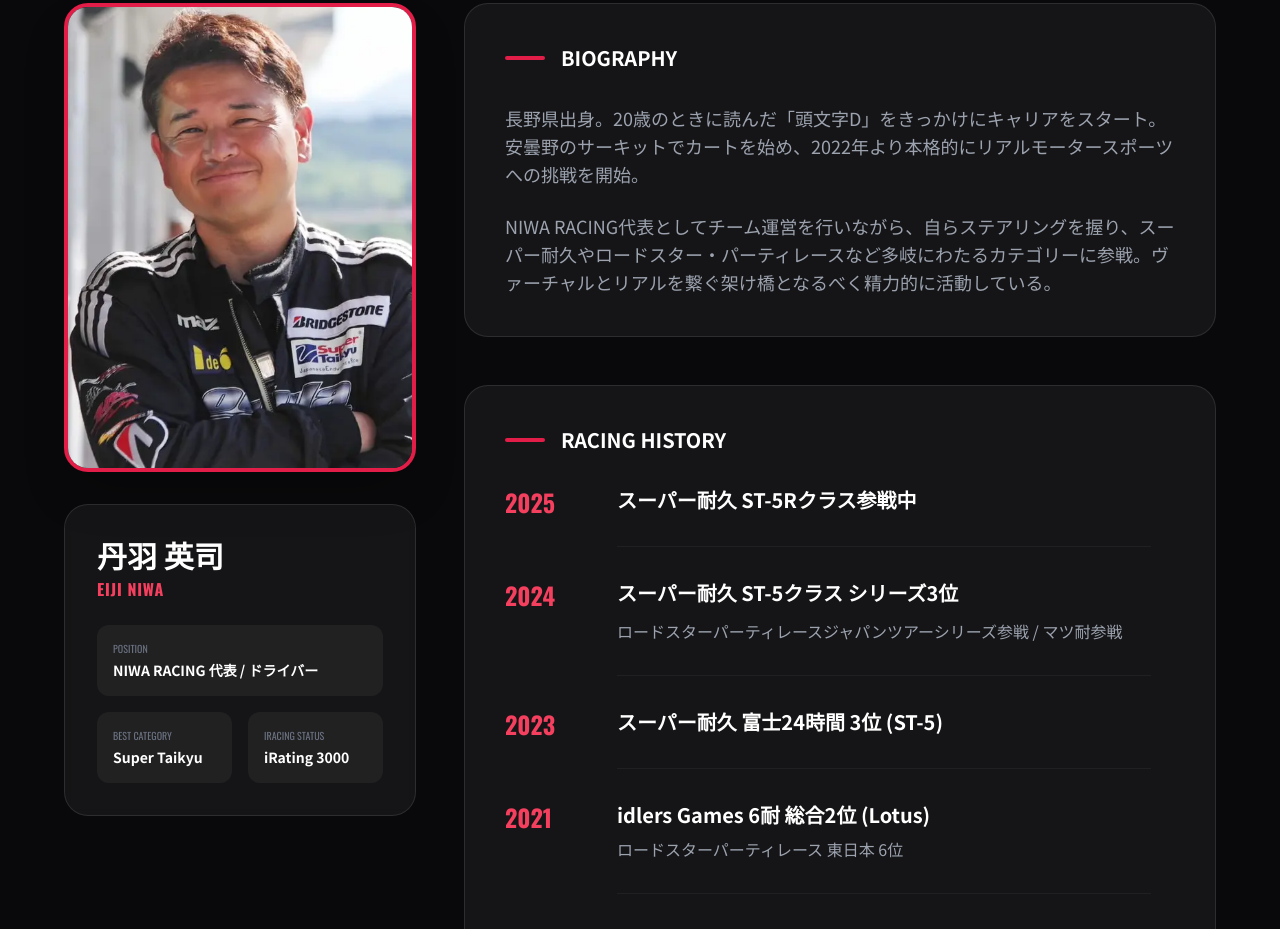
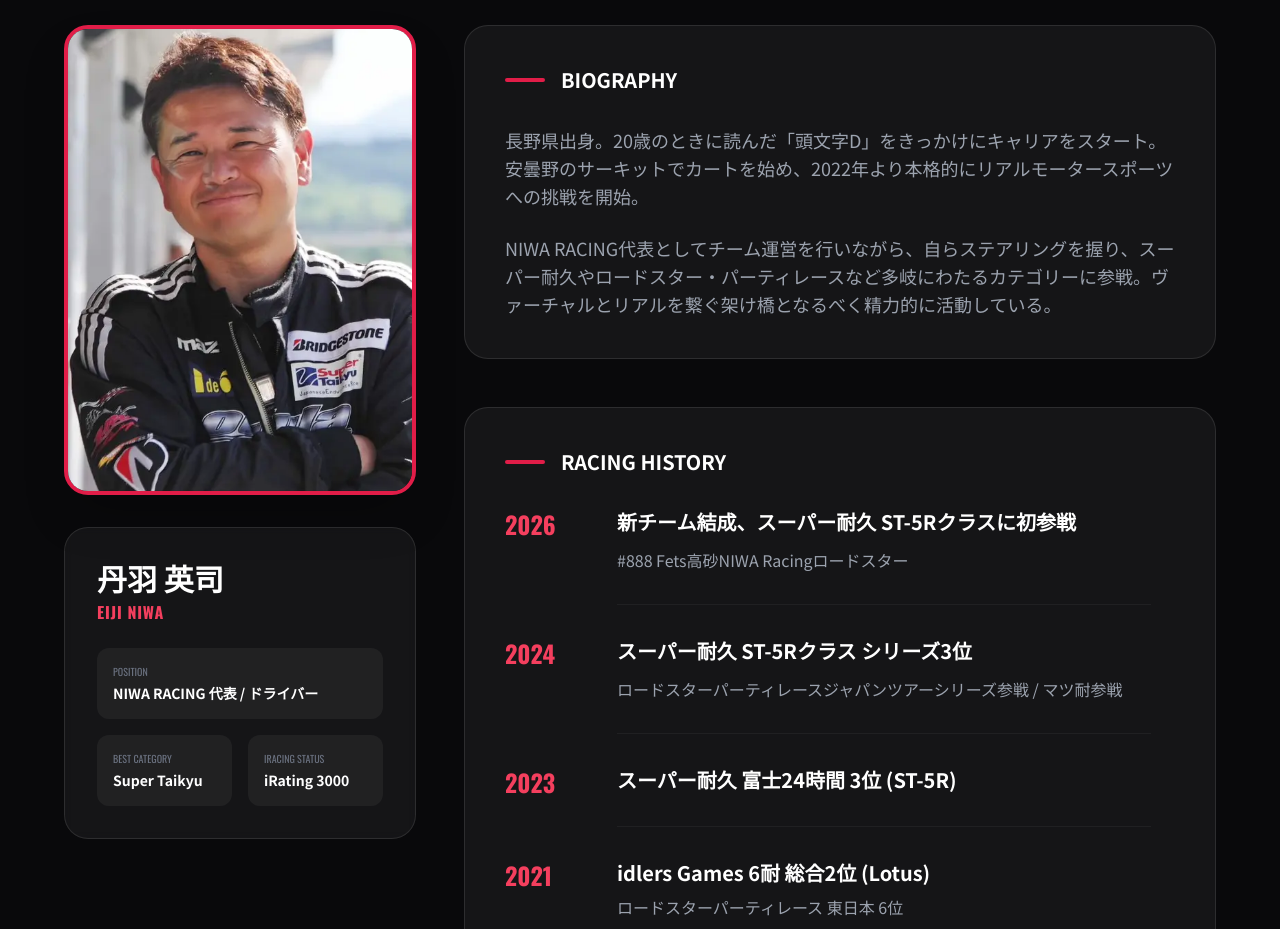
Before and after one commit to niwaracing/teamhomepage, a plain HTML site: page index.html in a window 1280 px wide. Shown: the part 3355-4284 px from the top of the page. Drawn offline with nearby package versions, Linux system fonts and the light colour scheme.

Commit message:
fix: correct rental wording and update racing history
- Replace "hands-free" wording in rental descriptions since equipment is required
- Unify ST-5 class notation to ST-5R in racing history
- Update 2025 entry to 2026 new team debut (#888 Fets Takasago NIWA Racing Roadster)

Co-Authored-By: Claude Opus 5.5 <noreply@anthropic.com>

```diff
--- a/index.html
+++ b/index.html
@@ -258,7 +258,7 @@
                     <div class="p-6 flex-grow flex flex-col">
                         <h3 class="text-xl font-bold text-zinc-900 mb-2 group-hover:text-rose-600 transition">レーシングカーレンタル</h3>
                         <p class="text-zinc-500 text-sm leading-relaxed mb-6 flex-grow">
-                            GLOBAL MX-5 CUP、ロードスター（ND5RC）、N-ONEなど本格レース車両をレンタル。手ぶらでスポーツ走行やレース参戦が可能です。
+                            GLOBAL MX-5 CUP、ロードスター（ND5RC）、N-ONEなど本格レース車両をレンタル。車両をお持ちでなくても、スポーツ走行やレース参戦が可能です（ヘルメット等の装備品はご持参ください）。
                         </p>
                         <a href="rental.html" class="inline-flex items-center justify-between w-full px-5 py-3 rounded-xl bg-zinc-50 hover:bg-rose-600 text-zinc-800 hover:text-white font-bold text-sm transition group/btn border border-gray-200 hover:border-rose-600">
                             <span>ラインナップ・料金を見る</span>
@@ -579,22 +579,23 @@
                         <div class="md:h-[600px] md:overflow-y-auto md:pr-6 custom-scrollbar">
                             <div class="space-y-5 md:space-y-8">
                                 <div class="flex flex-col md:flex-row gap-1 md:gap-8 group">
-                                    <div class="md:w-20 md:shrink-0 font-oswald font-bold text-rose-500 text-xl md:text-2xl">2025</div>
-                                    <div class="flex-grow pb-5 md:pb-8 border-b border-white/5">
-                                        <p class="text-white font-bold text-lg md:text-xl group-hover:text-rose-500 transition">スーパー耐久 ST-5Rクラス参戦中</p>
+                                    <div class="md:w-20 md:shrink-0 font-oswald font-bold text-rose-500 text-xl md:text-2xl">2026</div>
+                                    <div class="flex-grow pb-5 md:pb-8 border-b border-white/5 space-y-3">
+                                        <p class="text-white font-bold text-lg md:text-xl group-hover:text-rose-500 transition">新チーム結成、スーパー耐久 ST-5Rクラスに初参戦</p>
+                                        <p class="text-gray-400">#888 Fets高砂NIWA Racingロードスター</p>
                                     </div>
                                 </div>
                                 <div class="flex flex-col md:flex-row gap-1 md:gap-8 group">
                                     <div class="md:w-20 md:shrink-0 font-oswald font-bold text-rose-500 text-xl md:text-2xl">2024</div>
                                     <div class="flex-grow pb-5 md:pb-8 border-b border-white/5 space-y-3">
-                                        <p class="text-white font-bold text-lg md:text-xl group-hover:text-rose-500 transition">スーパー耐久 ST-5クラス シリーズ3位</p>
+                                        <p class="text-white font-bold text-lg md:text-xl group-hover:text-rose-500 transition">スーパー耐久 ST-5Rクラス シリーズ3位</p>
                                         <p class="text-gray-400">ロードスターパーティレースジャパンツアーシリーズ参戦 / マツ耐参戦</p>
                                     </div>
                                 </div>
                                 <div class="flex flex-col md:flex-row gap-1 md:gap-8 group">
                                     <div class="md:w-20 md:shrink-0 font-oswald font-bold text-rose-500 text-xl md:text-2xl">2023</div>
                                     <div class="flex-grow pb-5 md:pb-8 border-b border-white/5">
-                                        <p class="text-white font-bold text-lg md:text-xl group-hover:text-rose-500 transition">スーパー耐久 富士24時間 3位 (ST-5)</p>
+                                        <p class="text-white font-bold text-lg md:text-xl group-hover:text-rose-500 transition">スーパー耐久 富士24時間 3位 (ST-5R)</p>
                                     </div>
                                 </div>
                                 <div class="flex flex-col md:flex-row gap-1 md:gap-8 group">
```
Also changed, not shown: rental.html (+3 -3 lines).
